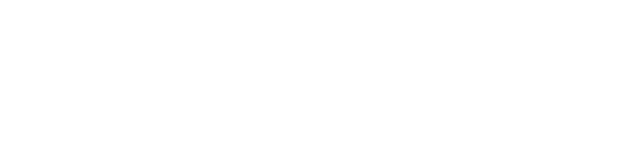
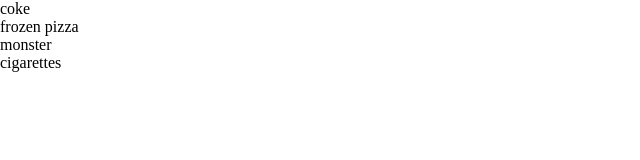
Before and after one commit to francistooth/js-lista-spesa, a plain HTML site: page index.html in a window 1280 px wide. Shown: the whole page, without its empty margins (0-640 px from the left). Drawn offline with Linux system fonts and the light colour scheme.

Commit message:
minor: ex complete

```diff
--- a/index.html
+++ b/index.html
@@ -7,7 +7,7 @@
         <title>js carousel</title>
     </head>
     <body>
-        <div class="list">
+        <div id="list">
 
         </div>
 
--- a/js/main.js
+++ b/js/main.js
@@ -1,5 +1,30 @@
 // creo lista della spesa
+
+const groceries = ["coke", "frozen pizza", "monster", "cigarettes"];
+
+// prendo gli elementi in pagina e li metto in delle variabili
+
+let divList = document.getElementById("list");
+let ul = document.createElement("ul");
 
 // stampo gli elementi della lista in HTML
 
-// usando il while
+// creazione variabile per il ciclo while
+
+let i = 0;
+
+// ciclo while
+
+while (i < groceries.length) {
+    let li = document.createElement("li");
+
+    li.appendChild(document.createTextNode(groceries[i]));
+
+    ul.appendChild(li);
+
+    i++;
+}
+
+// usando il while!!
+
+divList.appendChild(ul);
```
